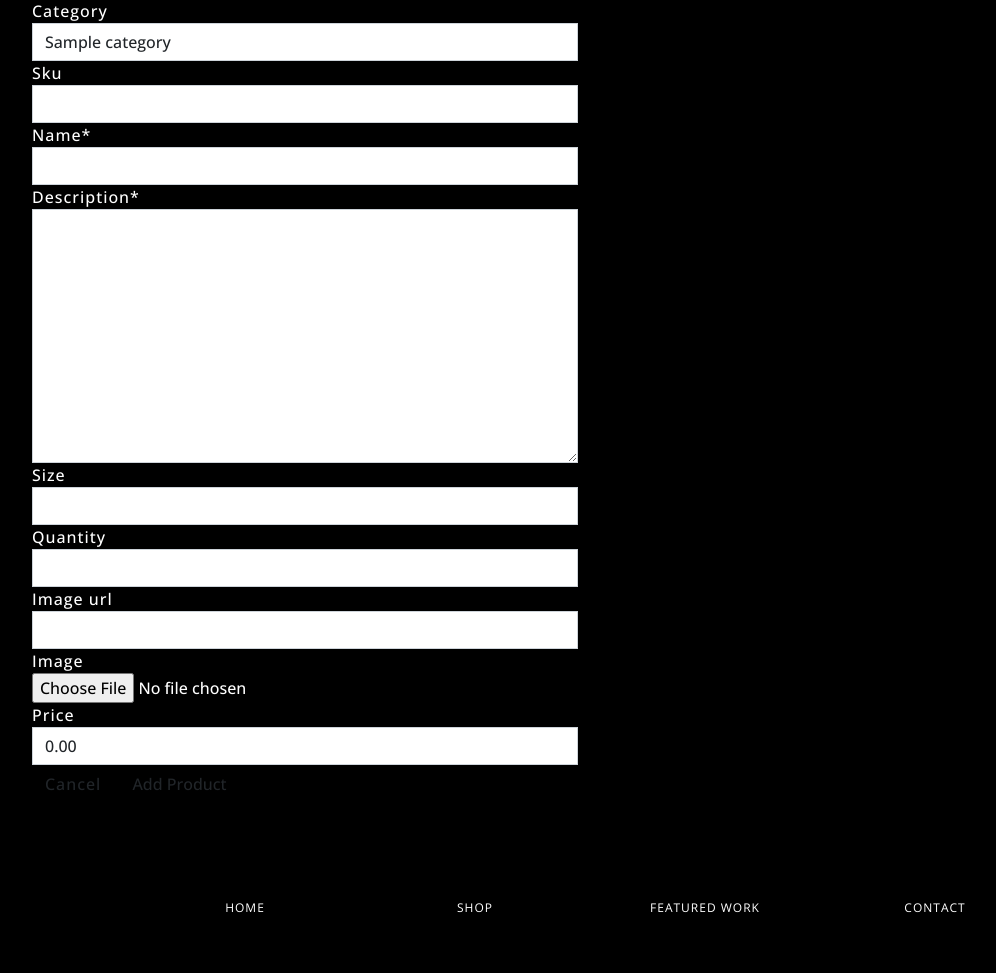
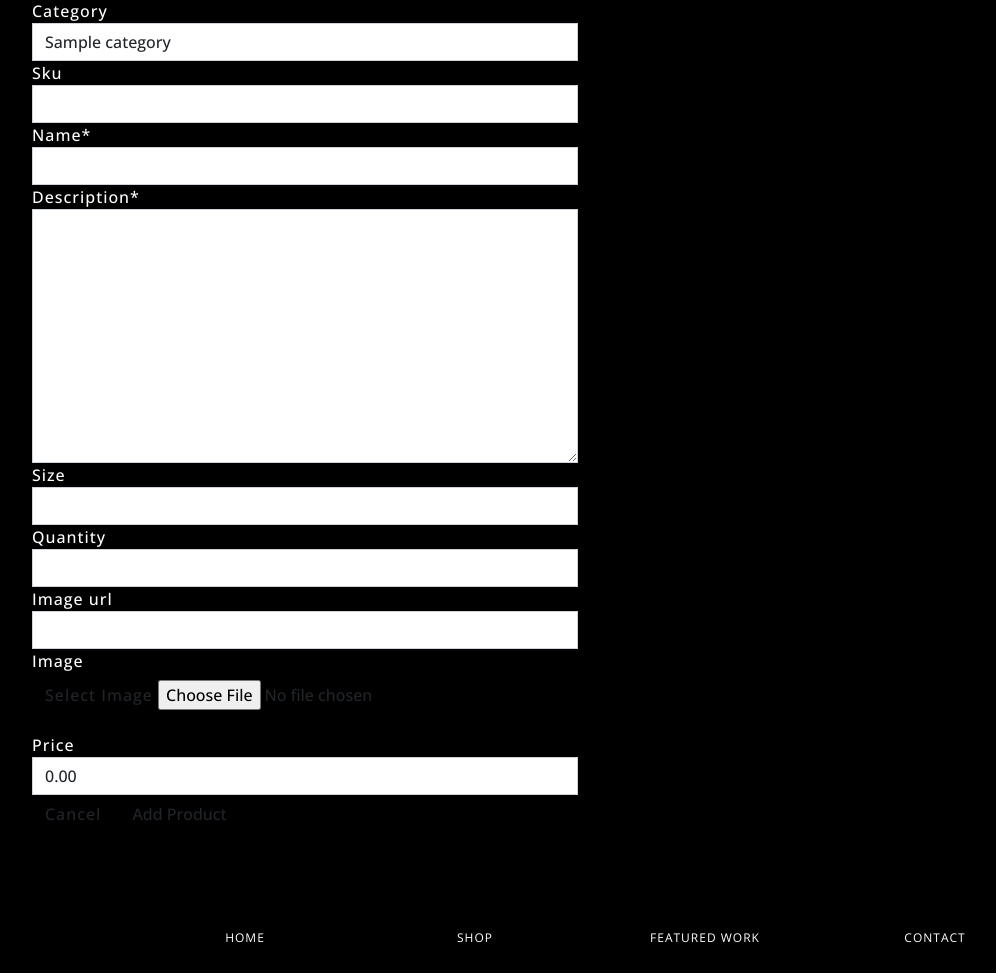
Before and after one commit to SteveMiller7/miller_creative, a Django app: template products/templates/products/add_product.html in a window 1280 px wide. Shown: the part 353-1326 px from the top of the page, without its empty margins (50-1046 px from the left). Run offline with Django 3.2, Linux system fonts and the light colour scheme; the template is opened without the code that fills it: values that come from a table or form of the project are taken from there, others are empty; tables that the repository leaves empty hold one stand-in row (values such as "Sample post"); parts of the project's set-up code (start-up, migrations or seed data) failed here and were passed over; some libraries are stand-ins or nearby versions.

Commit message:
Product admin - fixing image field

```diff
--- a/products/forms.py
+++ b/products/forms.py
@@ -1,4 +1,5 @@
 from django import forms
+from .widgets import CustomClearableFileInput
 from .models import Product, Category
 
 
@@ -8,6 +9,8 @@ class ProductForm(forms.ModelForm):
         model = Product
         fields = '__all__'
 
+    image = forms.ImageField(label='Image', required=False, widget=CustomClearableFileInput)
+
     def __init__(self, *args, **kwargs):
         super().__init__(*args, **kwargs)
         categories = Category.objects.all()
--- a/products/templates/products/add_product.html
+++ b/products/templates/products/add_product.html
@@ -27,7 +27,7 @@
                     {% csrf_token %}
                     {{ form | crispy }}
                     <div class="text-right">
-                        <a class="btn btn-outline-black rounded-0" href="{% url 'products' %}">Cancel</a>
+                        <a class="btn btn-outline-black rounded-0" href="{% url 'shop' %}">Cancel</a>
                         <button class="btn btn-black rounded-0" type="submit">Add Product</button>
                     </div>
                 </form>
--- /dev/null
+++ b/products/templates/products/custom_widget_templates/custom_clearable_file_input.html
@@ -0,0 +1,17 @@
+{% if widget.is_initial %}
+    <p>{{ widget.initial_text }}:</p>
+    <a href="{{ widget.value.url }}">
+        <img width="96" height="96" class="rounded shadow-sm" src="{{ widget.value.url }}">
+    </a>
+    {% if not widget.required %}
+        <div class="custom-control custom-checkbox mt-2">
+            <input class="custom-control-input" type="checkbox" name="{{ widget.checkbox_name }}" id="{{ widget.checkbox_id }}">
+            <label class="custom-control-label text-danger" for="{{ widget.checkbox_id }}">{{ widget.clear_checkbox_label }}</label>
+        </div>
+    {% endif %}<br>
+    {{ widget.input_text }}
+{% endif %}
+<span class="btn btn-black rounded-0 btn-file">
+    Select Image <input id="new-image" type="{{ widget.type }}" name="{{ widget.name }}"{% include "django/forms/widgets/attrs.html" %}>
+</span>
+<strong><p class="text-danger" id="filename"></p></strong>
```
Also changed, not shown: products/widgets.py (added, +9 -0 lines).
